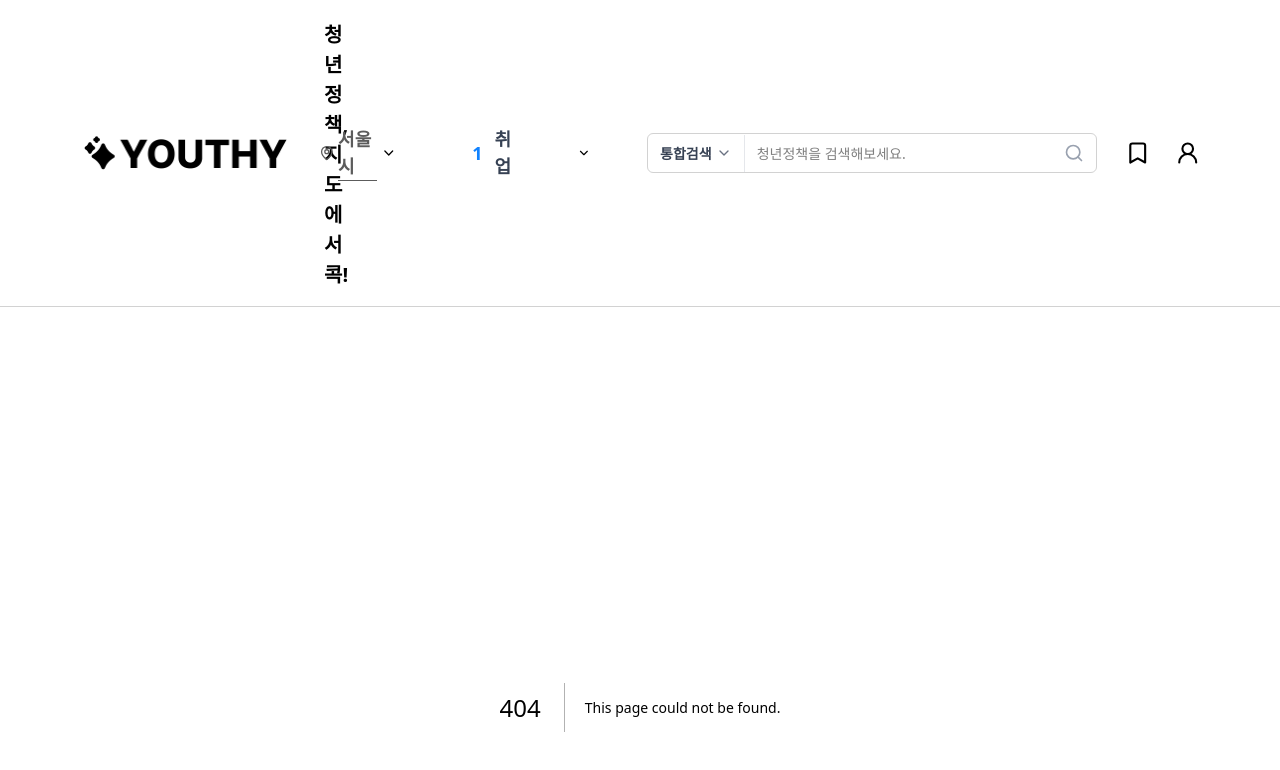
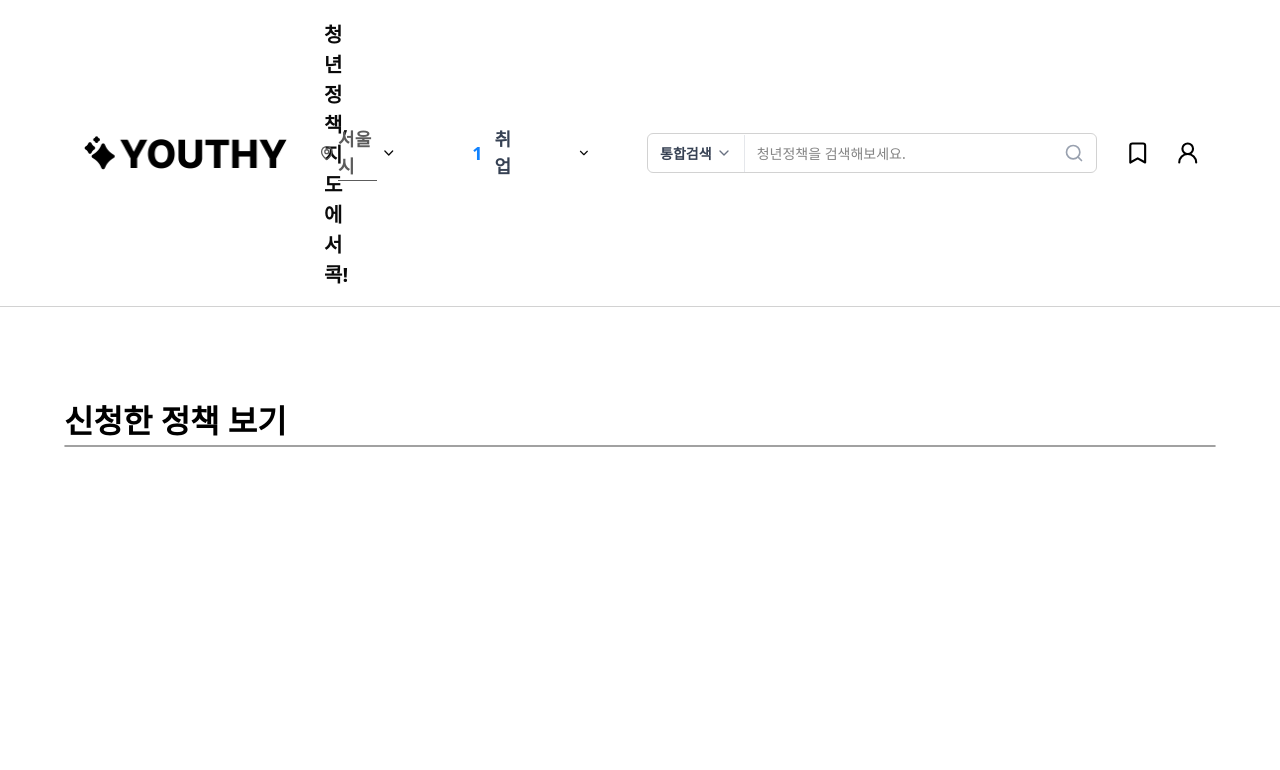
Before and after one commit to 9oormthon-univ/2025_SEASONTHON_TEAM_61_FE, a Next.js app: page /mypage in a window 1280 px wide. Before the commit this address had no page. Shown: the top 770 px of the page. Built offline with nearby package versions, Linux system fonts and the light colour scheme.

Commit message:
fix: 에러 수정

```diff
--- /dev/null
+++ b/src/app/mypage/page.tsx
@@ -0,0 +1,6 @@
+import MyPage from "@/components/mypage/Mypage";
+
+
+export default function MyPagePage(){
+    return <MyPage/>
+}
--- /dev/null
+++ b/src/components/mypage/Mypage.tsx
@@ -0,0 +1,10 @@
+import { Border } from "../ui/border";
+
+export default function MyPage() {
+    return (
+        <div className="flex flex-col w-[90%] mx-auto mt-[90px]">
+            <h1 className="text-[32px] font-bold text-black">신청한 정책 보기</h1>
+            <Border variant="default" rounded="md" thickness="normal"></Border>
+        </div>
+    )
+}
--- /dev/null
+++ b/src/components/ui/border.tsx
@@ -0,0 +1,73 @@
+import * as React from "react"
+import { cva, type VariantProps } from "class-variance-authority"
+
+import { cn } from "@/lib/utils"
+
+const borderVariants = cva(
+  "border-[0.5px] border-solid border-[#A1A1A1]",
+  {
+    variants: {
+      variant: {
+        default: "border-[#A1A1A1]",
+        light: "border-[#D1D1D1]",
+        dark: "border-[#717171]",
+        primary: "border-primary",
+        secondary: "border-secondary",
+      },
+      rounded: {
+        none: "rounded-none",
+        sm: "rounded-sm",
+        md: "rounded-md",
+        lg: "rounded-lg",
+        xl: "rounded-xl",
+        full: "rounded-full",
+      },
+      thickness: {
+        thin: "border-[0.5px]",
+        normal: "border",
+        thick: "border-2",
+      },
+    },
+    defaultVariants: {
+      variant: "default",
+      rounded: "none",
+      thickness: "thin",
+    },
+  }
+)
+
+interface BorderProps
+  extends React.HTMLAttributes<HTMLDivElement>,
+    VariantProps<typeof borderVariants> {
+  asChild?: boolean
+}
+
+const Border = React.forwardRef<HTMLDivElement, BorderProps>(
+  ({ className, variant, rounded, thickness, asChild = false, children, ...props }, ref) => {
+    if (asChild) {
+      const child = React.Children.only(children as React.ReactElement<any>)
+      return React.cloneElement(child, {
+        ...props,
+        className: cn(
+          borderVariants({ variant, rounded, thickness }),
+          child.props.className,
+          className
+        ),
+        ref,
+      })
+    }
+
+    return (
+      <div
+        ref={ref}
+        className={cn(borderVariants({ variant, rounded, thickness, className }))}
+        {...props}
+      >
+        {children}
+      </div>
+    )
+  }
+)
+Border.displayName = "Border"
+
+export { Border, borderVariants }
```
